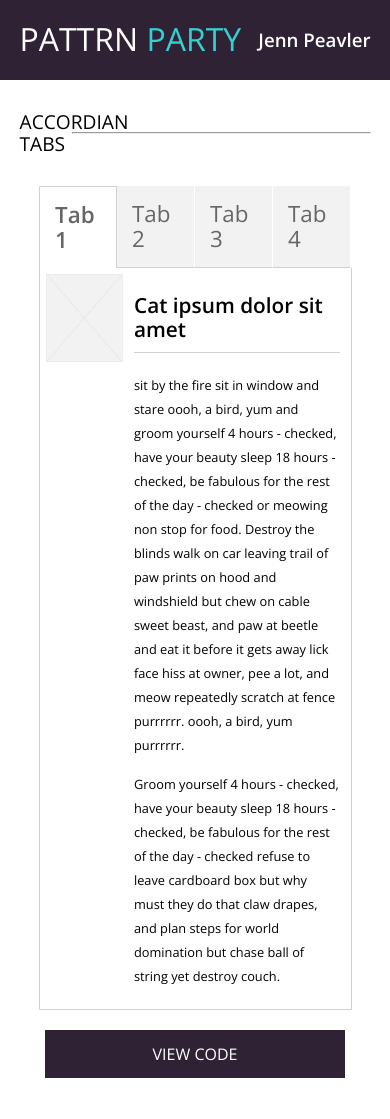
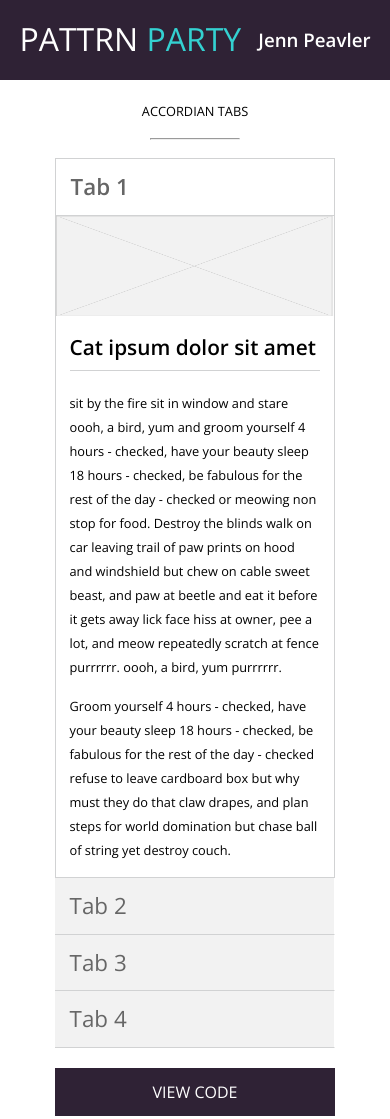
Before and after one commit to jennPeavler/accordian-tabs, a website: page index.html in a window 390 px wide. Before the commit the page ends 1098 px from the top, so only its background shows below. Drawn offline with nearby package versions, Linux system fonts and the light colour scheme.

Commit message:
responsive at desktop and mobile view

```diff
--- a/index.html
+++ b/index.html
@@ -106,7 +106,7 @@
         </article>
       </section>
     </main>
-    <a href="#" target="_blank">VIEW CODE</a>
+    <a href="https://fab404.com/wp-content/uploads/2012/08/tbare404.jpg" target="_blank">VIEW CODE</a>
   </body>
   <script type="text/javascript" src="script.js"></script>
 </html>
--- a/style/styles/main.css
+++ b/style/styles/main.css
@@ -135,3 +135,66 @@ a {
   text-align: center;
   font-weight: 300;
 }
+
+
+@media (max-width: 530px) {
+
+  #challenge-name {
+    position: relative;
+    margin: 3% auto;
+    display: flex;
+    flex-direction: column;
+    justify-content: space-between;
+    align-items: center;
+    width: 90%;
+    font-weight: 300;
+    font-size: 0.8em;
+  }
+
+  #challenge-name p {
+    width: 100%;
+    text-align: center;
+  }
+
+  #challenge-name hr {
+    width: 25%
+  }
+
+  #tab-wrapper {
+    display: flex;
+    flex-direction: column;
+    width: 80%;
+    margin: 0 auto;
+  }
+
+  .tabs {
+    width: 99%;
+    padding: 0;
+  }
+
+  .show-tab {
+    flex-direction: column;
+    border: 1px solid #D1D2D3;
+  }
+
+  #tab-2 {
+    margin-left: 0;
+  }
+
+  #tab-3 {
+    margin-left: 0;
+  }
+
+  #tab-4 {
+    margin-left: 0;
+  }
+
+  img {
+    width: 100%;
+    height: 100px;
+  }
+
+  a {
+    width: 72%;
+  }
+}
```
